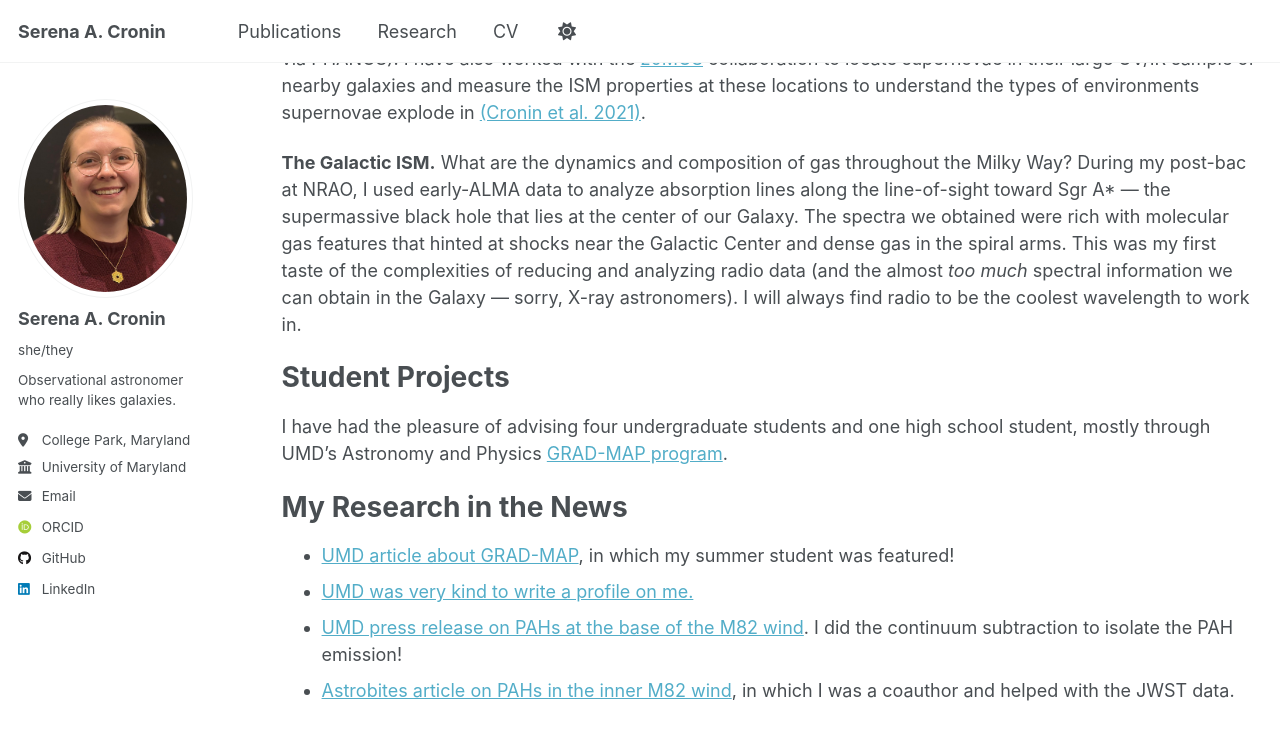
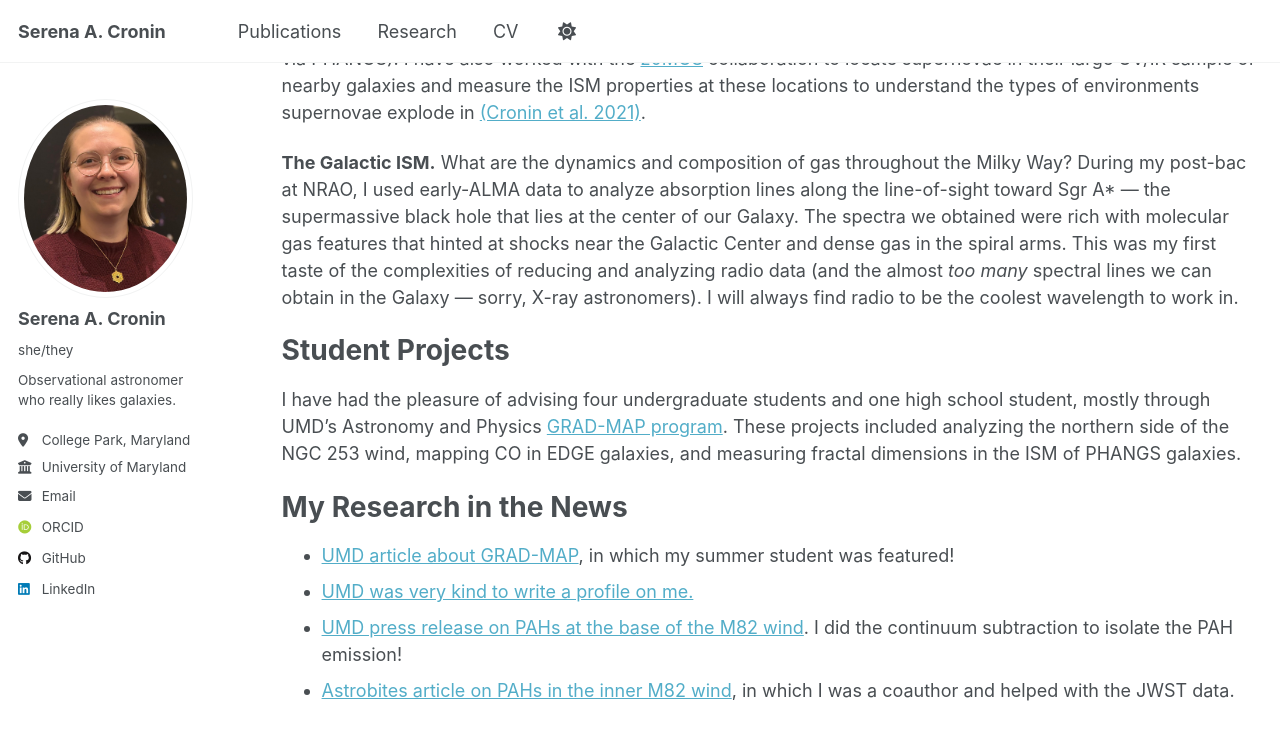
Before and after one commit to serenacronin/serenacronin.github.io, a Jekyll site: the page built from _pages/research.md, in a window 1280 px wide and 900 px high, scrolled down 1712 px. Shown: the top 740 px of the window. Built offline with Jekyll 4.4.1, drawn with Linux system fonts in a browser that asks for light colours; some web fonts are replaced; a script that is not in the unit is left out.

Commit message:
Update research.md

```diff
--- a/_pages/research.md
+++ b/_pages/research.md
@@ -31,11 +31,11 @@ The interstellar medium (ISM) is comprised of the gas and dust between stellar s
 
 **The Extragalactic ISM.** I am part of several collaborations tackling open questions about how different phases of the ISM respond to feedback processes and shape galaxies. [EDGE](https://pages.astro.umd.edu/~bolatto/EDGE/), [PHANGS](https://sites.google.com/view/phangs/home), and [LGLBS](https://www.lglbs.org/) are addressing these questions with amazing facilities such as JWST, ALMA, GBT, VLA, HST, and the VLT, to name a handful. With multiwavlength instruments, we can tap into neutral atomic (HI), cold molecular (H2, CO), and warm ionized (H-alpha) gas phases that make up the ISM. We can then link these phases to effects from star formation and stellar feedback. JWST in particular has been revolutionary in observing dust, particularly PAHs, which are found in cold, dense star-forming regions. My role in these collaborations has spanned from planning and taking observations (GBT via EDGE), data quality assurance (VLA via LGLBS), and proposal writing and data analysis (ALMA and JWST via PHANGS). I have also worked with the [z0MGS](https://irsa.ipac.caltech.edu/data/WISE/z0MGS/index.html) collaboration to locate supernovae in their large UV/IR sample of nearby galaxies and measure the ISM properties at these locations to understand the types of environments supernovae explode in [(Cronin et al. 2021)](https://ui.adsabs.harvard.edu/abs/2021ApJ...923...86C/abstract).
 
-**The Galactic ISM.** What are the dynamics and composition of gas throughout the Milky Way? During my post-bac at NRAO, I used early-ALMA data to analyze absorption lines along the line-of-sight toward Sgr A\* --- the supermassive black hole that lies at the center of our Galaxy. The spectra we obtained were rich with molecular gas features that hinted at shocks near the Galactic Center and dense gas in the spiral arms. This was my first taste of the complexities of reducing and analyzing radio data (and the almost *too much* spectral information we can obtain in the Galaxy --- sorry, X-ray astronomers). I will always find radio to be the coolest wavelength to work in.
+**The Galactic ISM.** What are the dynamics and composition of gas throughout the Milky Way? During my post-bac at NRAO, I used early-ALMA data to analyze absorption lines along the line-of-sight toward Sgr A\* --- the supermassive black hole that lies at the center of our Galaxy. The spectra we obtained were rich with molecular gas features that hinted at shocks near the Galactic Center and dense gas in the spiral arms. This was my first taste of the complexities of reducing and analyzing radio data (and the almost *too many* spectral lines we can obtain in the Galaxy --- sorry, X-ray astronomers). I will always find radio to be the coolest wavelength to work in.
 
 Student Projects
 ======
-I have had the pleasure of advising four undergraduate students and one high school student, mostly through UMD's Astronomy and Physics [GRAD-MAP program](https://www.umdgradmap.org/).
+I have had the pleasure of advising four undergraduate students and one high school student, mostly through UMD's Astronomy and Physics [GRAD-MAP program](https://www.umdgradmap.org/). These projects included analyzing the northern side of the NGC 253 wind, mapping CO in EDGE galaxies, and measuring fractal dimensions in the ISM of PHANGS galaxies.
 
 My Research in the News
 ======
```
